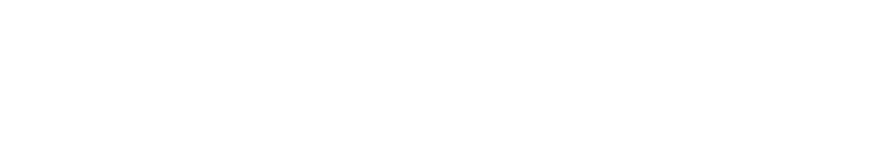
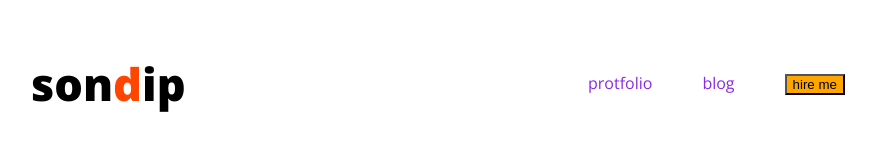
Before and after one commit to sondip2/web-develpoer-sondip, a plain HTML site: page index.html in a window 1280 px wide. Shown: the whole page, without its empty margins (177-1053 px from the left). Drawn offline with nearby package versions, Linux system fonts and the light colour scheme.

Commit message:
an added index.html file

```diff
--- a/index.html
+++ b/index.html
@@ -4,9 +4,31 @@
     <meta charset="UTF-8">
     <meta name="viewport" content="width=device-width, initial-scale=1.0">
     <title>my new first protfolio</title>
+    <link rel="preconnect" href="https://fonts.googleapis.com">
+    <link rel="preconnect" href="https://fonts.gstatic.com" crossorigin>
+    <link href="https://fonts.googleapis.com/css2?family=Open+Sans:ital,wght@0,300..800;1,300..800&display=swap" rel="stylesheet">
+
+
     <link rel="stylesheet" href="style.css">
+
 </head>
-<body>
+<body class="open-sans-normal">
+    <header>
+        <nav>
+            <h3 class="nav-title">son<span class="text-primary">d</span>ip</h3>
+            <ul>
+                <li><a class="dark-2">protfolio</a></li>
+                <li><a class="dark-2">blog</a></li>
+                <li><a href=""><button  class="btn-primary">hire me</button></a></li>
+            </ul>
+        </nav>
+    </header>
 
+    <main>
+
+    </main>
+    <footer>
+
+    </footer>
 </body>
 </html>
--- a/style.css
+++ b/style.css
@@ -0,0 +1,42 @@
+.open-sans-normal{
+    font-family: "Open Sans", sans-serif;
+    font-optical-sizing: auto;
+
+    font-style: normal;
+    font-variation-settings:
+      "wdth" 100;
+  }
+/* shared styles */
+.text-primary{
+    color: orangered;
+}
+.btn-primary{
+    background-color: orange;
+}
+
+/* nav styles */
+nav{
+    display: flex;
+    align-items: center;
+    justify-content: space-between;
+    margin: 0 200px;
+}
+.dark-2{
+    color: blueviolet;
+}
+nav ul{
+    display: flex;
+
+}
+
+.nav-title{
+    font-weight: 800;
+    font-size: 45px;
+}
+nav ul li {
+    list-style: none;
+    margin-right: 50px;
+}
+nav ul li a{
+    text-decoration: none;
+}
```
